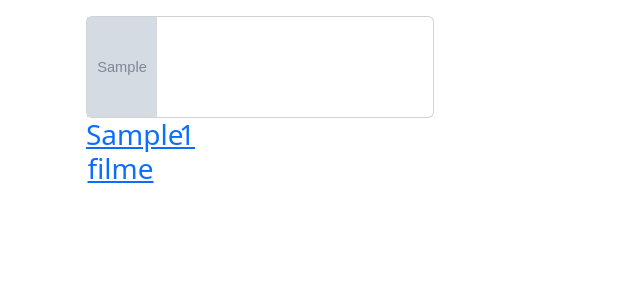
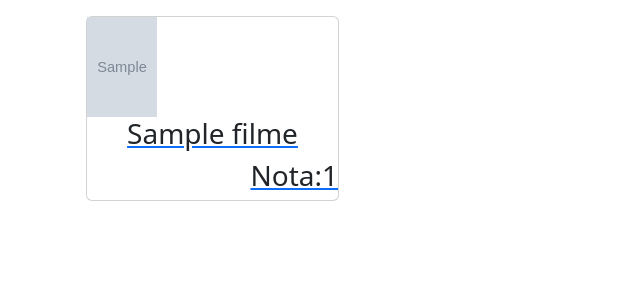
Before and after one commit to jrgabriel28/projeto_filmes_senac, a PHP site: page / in a window 1280 px wide. Shown: the top 300 px of the page, without its empty margins (0-640 px from the left). Run offline with PHP 8.4, Linux system fonts and the light colour scheme; tables that the repository leaves empty hold one stand-in row (values such as "Sample post"); grey boxes marked "Sample" are stand-in pictures; some libraries are stand-ins or nearby versions.

Commit message:
home melhorado

```diff
--- a/Projeto_SiteFilme/_home.php
+++ b/Projeto_SiteFilme/_home.php
@@ -6,19 +6,13 @@
     foreach ($sql as $row)
     {
         echo "
-            <div class='col-sm-4 text-center p-3'>
+            <div class='col-sm-3 text-center p-3'>
                 <a href='#'>
                 <div class='card'>
-                    <img src='$row[3]' class='cfilme'>
+                    <img src = img/$row[3] class='cfilme'>
+                    <h3>$row[2]</h3>
+                    <h3 class='nota'>Nota:$row[5]</h3>
                 </div>
-                    <div class='row'>
-                        <div class='col-sm-3'>
-                            <h3>$row[2]</h3>
-                        </div>
-                        <div class='col-sm-1'>
-                            <h3>$row[5]</h3>
-                        </div>
-                    </div>
                 </a>
             </div>
         ";
--- a/Projeto_SiteFilme/css/style.css
+++ b/Projeto_SiteFilme/css/style.css
@@ -2,3 +2,7 @@
     height: 100px;
     width: 70px;
 }
+
+.nota{
+    text-align: end;
+}
```
